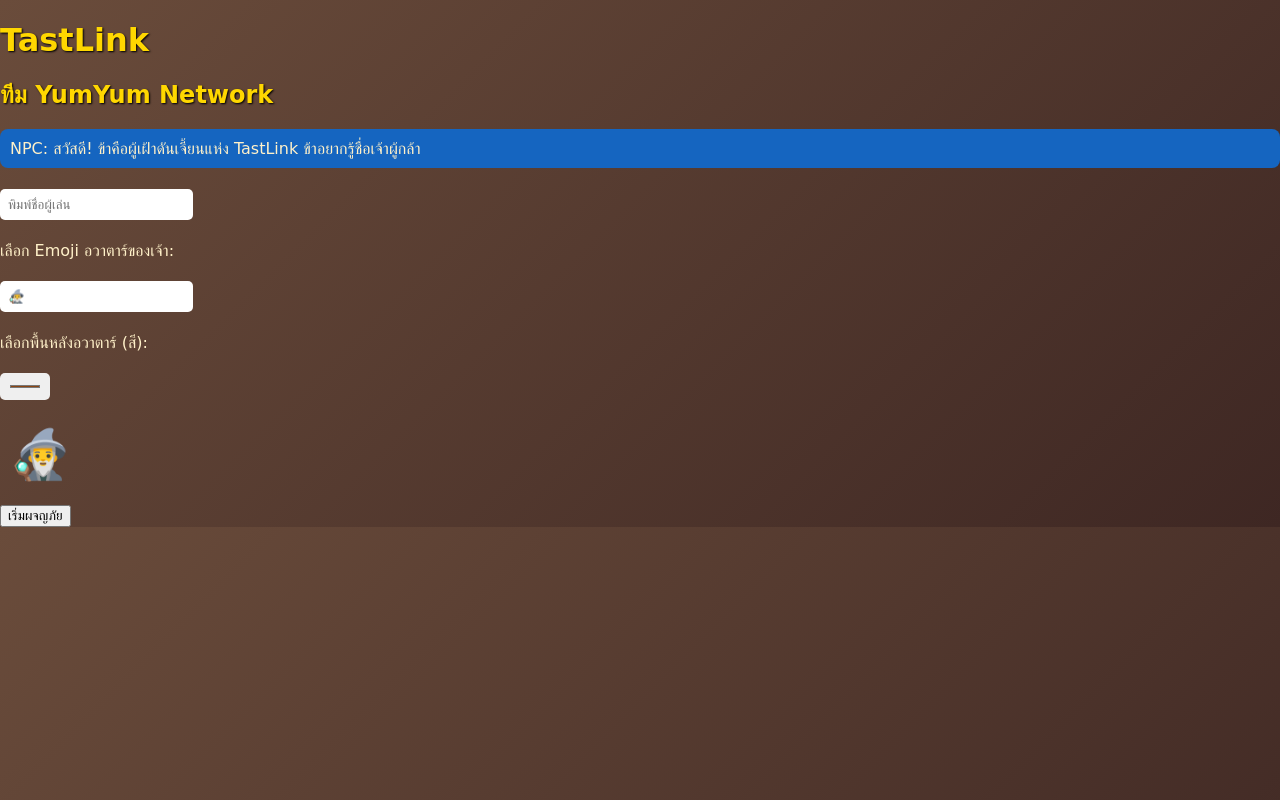
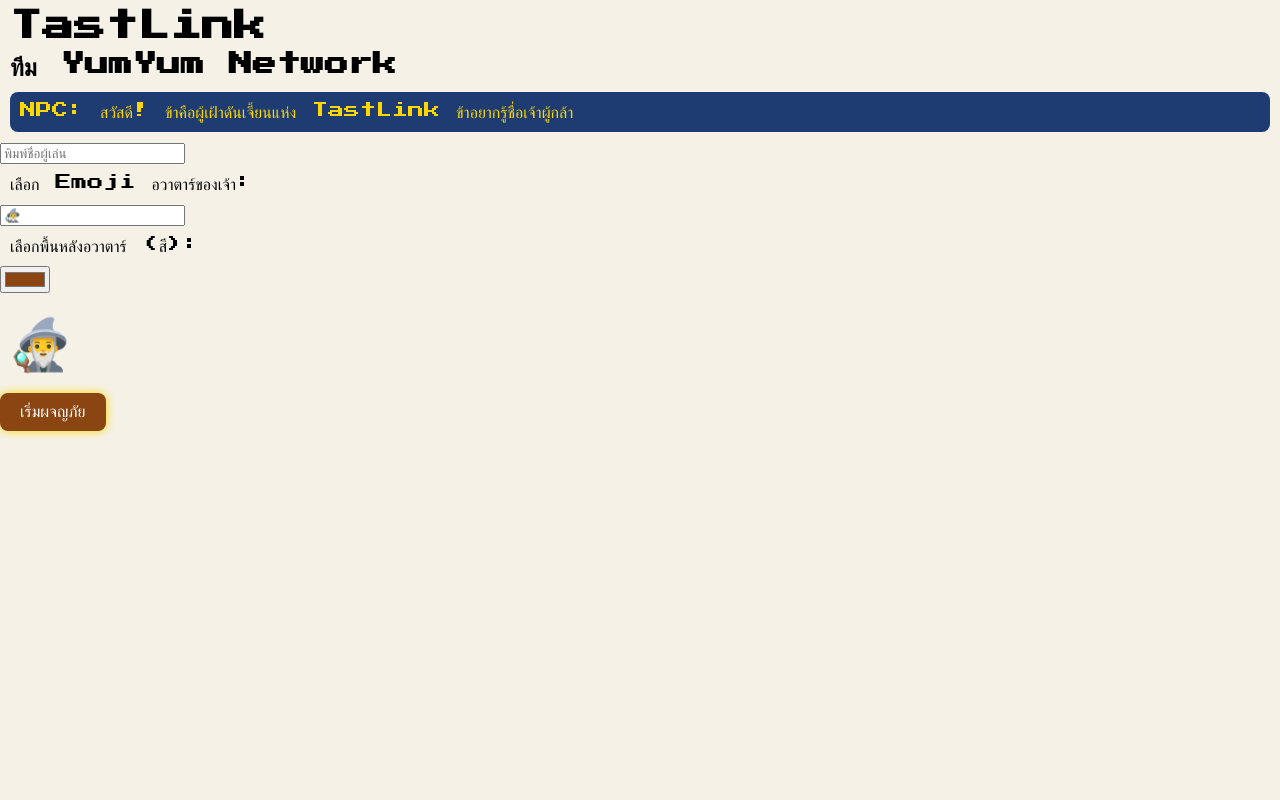
Before and after one commit to TimeZonax/TL, a plain HTML site: page index.html in a window 1280 px wide. Drawn offline with Linux system fonts and the light colour scheme; files that its build step writes are made by us from their sources; a script that the page names is missing.

Commit message:
Update style.css

```diff
--- a/style.css
+++ b/style.css
@@ -1,25 +1,59 @@
+@import url('https://fonts.googleapis.com/css2?family=Press+Start+2P&display=swap');
+
 body {
-    margin: 0;
     font-family: 'Press Start 2P', cursive;
-    background: linear-gradient(135deg,#6a4c3b,#3e2723);
-    color: #fff1c9;
+    background-color: #f5f1e7; /* โทนสีไม้/โรงเตี๊ยม */
+    margin:0; padding:0;
 }
-h1,h2,h3 { color: #ffd700; text-shadow: 1px 1px 2px #000; }
-p.npc-text, p.quest-text { background: #1565c0; padding: 10px; border-radius: 8px; }
-input[type=text], input[type=color] {
-    padding: 8px; margin: 5px 0; border-radius: 5px; border: none;
+
+h1,h2,h3,p {
+    margin: 10px;
 }
-#avatar-preview, #player-avatar {
-    font-size: 3rem; width: 80px; height: 80px; display:flex; align-items:center; justify-content:center;
-    border-radius: 10px; margin: 10px 0; transition: all 0.3s ease;
+
+.quest-text {
+    color: #FFD700; /* ตัวอักษรสีเหลืองสำหรับเควส */
+    background-color: #1e3c72; /* กล่องสีน้ำเงิน */
+    padding: 10px;
+    border-radius: 8px;
 }
-.btn-glow {
-    padding: 10px 20px; font-family: 'Press Start 2P', cursive; font-size: 0.7rem;
-    margin: 10px; border: none; border-radius: 5px; background:#ff9800; color:#fff; cursor:pointer;
-    position: relative; overflow: hidden; transition: all 0.2s;
+
+#avatar-preview {
+    font-size: 50px;
+    width: 80px;
+    height: 80px;
+    display:flex;
+    justify-content:center;
+    align-items:center;
+    border-radius: 10px;
+    margin: 10px 0;
 }
-.btn-glow:hover { box-shadow: 0 0 15px #ffd700, 0 0 30px #ff9800; transform: translateY(-3px);}
-.btn-glow:active { animation: warp 0.3s;}
-@keyframes warp { 0%{transform:scale(1)}50%{transform:scale(1.1) rotate(5deg)}100%{transform:scale(1)}}
-#shops-container{display:flex;flex-wrap:wrap;gap:15px;}
-.shop-card{background:#a1887f;padding:10px;border-radius:10px;width:180px;}
+
+.glow-button {
+    background-color: #8B4513;
+    color: #fff;
+    border: none;
+    padding: 10px 20px;
+    font-size: 16px;
+    cursor: pointer;
+    border-radius: 8px;
+    box-shadow: 0 0 10px #FFD700;
+    transition: all 0.2s ease;
+}
+
+.glow-button:hover {
+    box-shadow: 0 0 20px #FFD700, 0 0 30px #FFA500;
+    transform: translateY(-3px);
+}
+
+.restaurant-card {
+    background-color: #deb887;
+    border-radius: 10px;
+    padding: 10px;
+    margin: 10px;
+    display:inline-block;
+    width: 220px;
+}
+
+.menu-item {
+    margin: 5px 0;
+}
```
